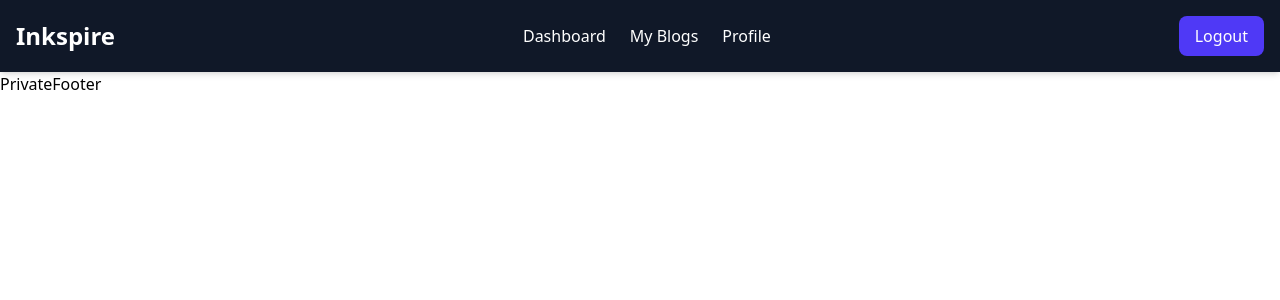
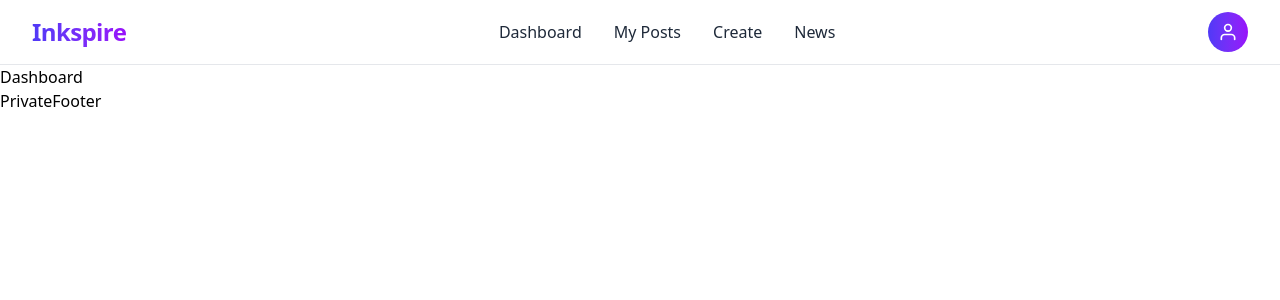
Before and after one commit to sanjiban-dey-2000/Inkspire-frontend, a React (Vite) app: page /private/dashboard in a window 1280 px wide. Shown: the top 300 px of the page. Built offline with nearby package versions, Linux system fonts and the light colour scheme; sample sign-in values are in the browser's storage.

Commit message:
Private header created

```diff
--- a/src/App.jsx
+++ b/src/App.jsx
@@ -12,6 +12,7 @@ import Login from './pages/Login';
 import Signup from './pages/Signup';
 import PrivateRoute from './config/PrivateRoute';
 import PrivateLayout from './components/Layout/PrivateLayout';
+import Dashboard from './pages/Dashboard';
 
 const App = () => {
 
@@ -56,8 +57,8 @@ const App = () => {
       children:[
         {
           path:"dashboard",
-
-        }
+          element: <Dashboard/>
+        },
       ]
     }
   ]);
--- a/src/components/UI/PrivateHeader.jsx
+++ b/src/components/UI/PrivateHeader.jsx
@@ -1,43 +1,129 @@
-import React from "react";
-import { Link, useNavigate } from "react-router-dom";
+import React, { useState, useRef, useEffect } from "react";
+import { Link, NavLink } from "react-router-dom";
+import { FiMenu, FiX, FiUser, FiLogOut } from "react-icons/fi";
 
 const PrivateHeader = () => {
-  const navigate = useNavigate();
+  const [open, setOpen] = useState(false);
+  const [menuOpen, setMenuOpen] = useState(false);
+  const menuRef = useRef(null);
 
-  const handleLogout = () => {
-    localStorage.removeItem("token");
-    localStorage.removeItem("userId");
-    navigate("/login");
+  // Close profile menu if clicked outside
+  useEffect(() => {
+    const handler = (e) => {
+      if (menuRef.current && !menuRef.current.contains(e.target)) {
+        setMenuOpen(false);
+      }
     };
+    document.addEventListener("mousedown", handler);
+    return () => document.removeEventListener("mousedown", handler);
+  }, []);
+
+  // ✅ Added News to navigation items
+  const navItems = [
+    { name: "Dashboard", path: "/dashboard" },
+    { name: "My Posts", path: "/my-posts" },
+    { name: "Create", path: "/create" },
+    { name: "News", path: "/news" }, // ✅ Added
+  ];
 
   return (
-    <header className="bg-gray-900 text-white flex justify-between items-center p-4 shadow-md">
-      {/* Logo / App Name */}
-      <div className="text-2xl font-bold">
-        <Link to="/private/dashboard">Inkspire</Link>
+    <nav className="bg-white/70 dark:bg-gray-900/90 backdrop-blur-md sticky top-0 z-50 border-b border-gray-200 dark:border-gray-700 transition-all duration-300">
+      <div className="max-w-7xl mx-auto px-4 sm:px-6 lg:px-8">
+        <div className="flex justify-between items-center py-3">
+          {/* Brand Logo */}
+          <Link
+            to="/dashboard"
+            className="flex items-center space-x-2 text-2xl font-extrabold tracking-tight group"
+          >
+            <span className="bg-gradient-to-r from-indigo-600 to-purple-600 bg-clip-text text-transparent">
+              Inkspire
+            </span>
+          </Link>
+
+          {/* Desktop Navigation */}
+          <div className="hidden md:flex items-center space-x-8 font-medium">
+            {navItems.map((item) => (
+              <NavLink
+                key={item.name}
+                to={item.path}
+                className={({ isActive }) =>
+                  `relative group text-gray-800 dark:text-gray-200 hover:text-indigo-600 dark:hover:text-indigo-400 transition ${
+                    isActive ? "text-indigo-600 dark:text-indigo-400" : ""
+                  }`
+                }
+              >
+                {item.name}
+                <span className="absolute left-0 bottom-[-4px] w-0 h-[2px] bg-indigo-600 dark:bg-indigo-400 group-hover:w-full transition-all duration-300"></span>
+              </NavLink>
+            ))}
           </div>
 
-      {/* Navigation Links */}
-      <nav className="flex space-x-6">
-        <Link to="/private/dashboard" className="hover:text-indigo-400 transition">
-          Dashboard
+          {/* Profile Icon */}
+          <div className="relative" ref={menuRef}>
+            <button
+              onClick={() => setMenuOpen(!menuOpen)}
+              className="flex items-center justify-center w-10 h-10 rounded-full bg-gradient-to-r from-indigo-600 to-purple-600 text-white focus:outline-none hover:scale-105 transition"
+            >
+              <FiUser size={20} />
+            </button>
+
+            {/* Profile Dropdown */}
+            {menuOpen && (
+              <div className="absolute right-0 mt-3 w-40 bg-white dark:bg-gray-800 border border-gray-200 dark:border-gray-700 rounded-lg shadow-lg py-2 animate-fadeIn">
+                <Link
+                  to="/profile"
+                  className="block px-4 py-2 text-gray-700 dark:text-gray-200 hover:bg-gray-100 dark:hover:bg-gray-700 transition"
+                >
+                  My Profile
                 </Link>
-        <Link to="/private/blogs" className="hover:text-indigo-400 transition">
-          My Blogs
-        </Link>
-        <Link to="/private/profile" className="hover:text-indigo-400 transition">
-          Profile
-        </Link>
-      </nav>
+                <button
+                  onClick={() => alert("Logging out...")}
+                  className="w-full text-left px-4 py-2 flex items-center space-x-2 text-red-600 hover:bg-red-50 dark:hover:bg-gray-700 transition"
+                >
+                  <FiLogOut />
+                  <span>Logout</span>
+                </button>
+              </div>
+            )}
+          </div>
 
-      {/* Logout Button */}
+          {/* Mobile Menu Button */}
           <button
-        onClick={handleLogout}
-        className="bg-indigo-600 hover:bg-indigo-500 px-4 py-2 rounded-lg transition"
+            onClick={() => setOpen(!open)}
+            className="md:hidden text-gray-700 dark:text-gray-300 focus:outline-none"
+          >
+            {open ? <FiX size={24} /> : <FiMenu size={24} />}
+          </button>
+        </div>
+      </div>
+
+      {/* Mobile Dropdown */}
+      {open && (
+        <div className="md:hidden bg-white dark:bg-gray-900 border-t border-gray-200 dark:border-gray-700 px-6 py-4 space-y-4 font-medium animate-slideDown">
+          {navItems.map((item) => (
+            <NavLink
+              key={item.name}
+              to={item.path}
+              onClick={() => setOpen(false)}
+              className="block text-gray-800 dark:text-gray-200 hover:text-indigo-500 transition"
+            >
+              {item.name}
+            </NavLink>
+          ))}
+
+          {/* Logout Button in Mobile View */}
+          <button
+            onClick={() => {
+              alert("Logging out...");
+              setOpen(false);
+            }}
+            className="block w-full text-center px-5 py-2 rounded-full bg-gradient-to-r from-indigo-600 to-purple-600 text-white font-semibold hover:scale-[1.03] transition"
           >
             Logout
           </button>
-    </header>
+        </div>
+      )}
+    </nav>
   );
 };
 
--- /dev/null
+++ b/src/pages/Dashboard.jsx
@@ -0,0 +1,9 @@
+import React from 'react'
+
+const Dashboard = () => {
+  return (
+    <div>Dashboard</div>
+  )
+}
+
+export default Dashboard
```
Lines whose indentation alone changed are shown as unchanged.
